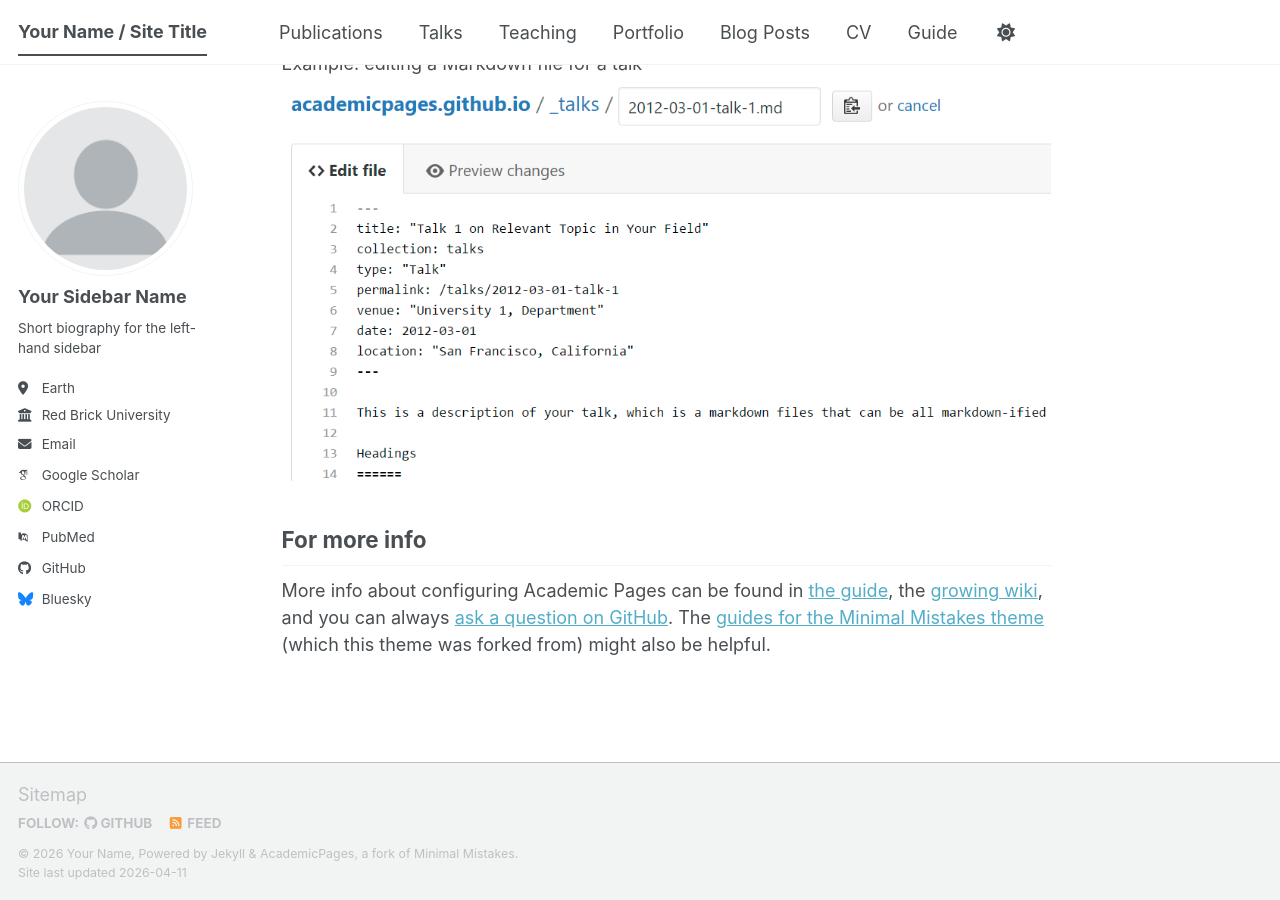
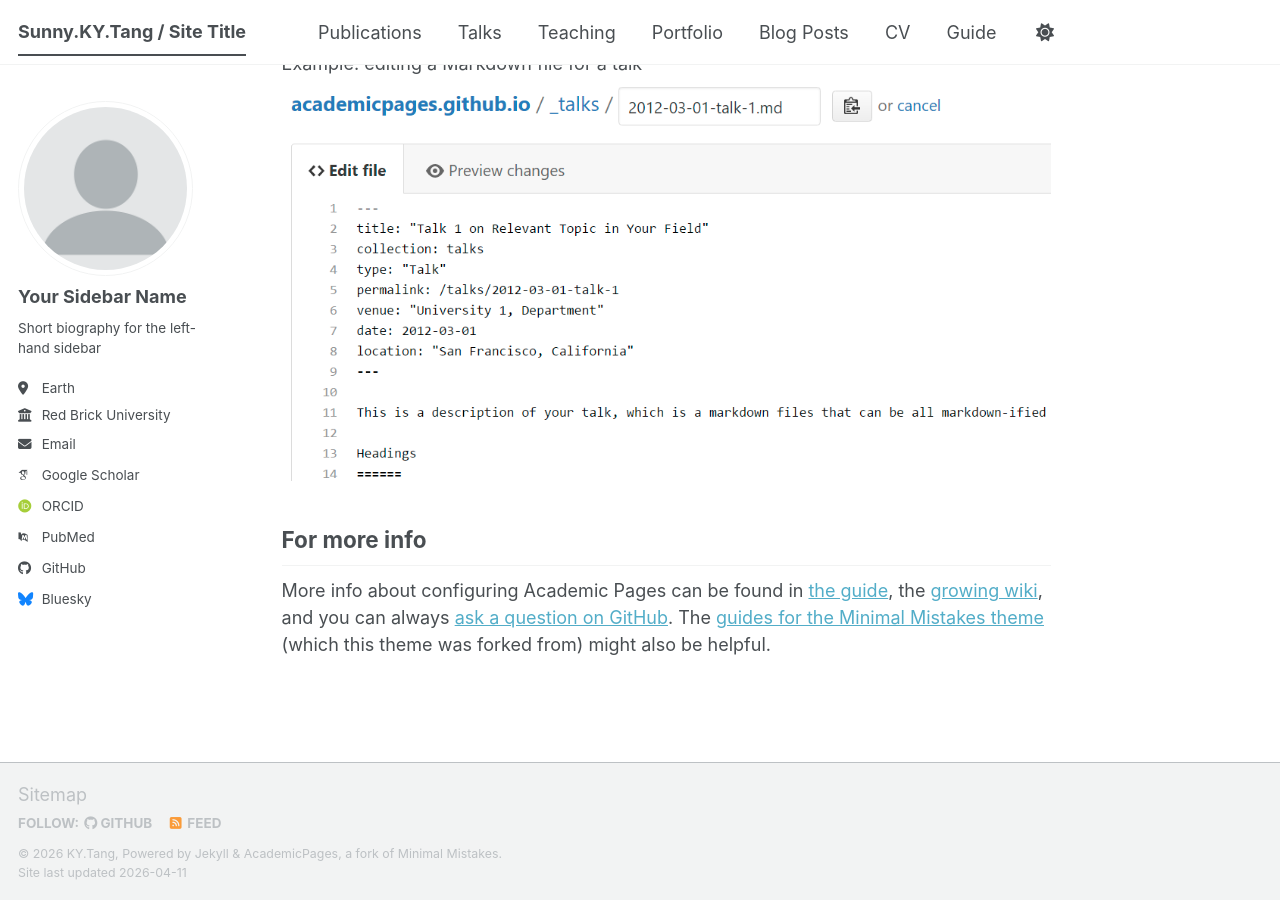
Before and after one commit to SunnyKYTang/SunnyKYTang.github.io, a Jekyll site: the page built from _pages/about.md, in a window 1280 px wide and 900 px high, scrolled down 2720 px. Built offline with Jekyll 4.4.1, drawn with Linux system fonts in a browser that asks for light colours; some web fonts are replaced; a script bundle is joined from its source files by our own code; library files that are not in the unit come from our copies.

Commit message:
Update _config.yml

```diff
--- a/_config.yml
+++ b/_config.yml
@@ -9,14 +9,14 @@
 # Basic Site Settings
 locale                   : "en-US"
 site_theme               : "default" # The available themes options are "default", "air", "sunrise", "mint", "dirt" and "contrast"
-title                    : "Your Name / Site Title"
+title                    : "Sunny.KY.Tang / Site Title"
 title_separator          : "-"
-name                     : &name "Your Name"
+name                     : &name "KY.Tang"
 description              : &description "Your Name's academic portfolio"   # Update this with a general description of your site, this is the default if not overridden by a page
-url                      : https://academicpages.github.io # The base hostname & protocol for your site e.g. "https://[your GitHub username].github.io",
+url                      : https://SunnyKYTang.github.io # The base hostname & protocol for your site e.g. "https://[your GitHub username].github.io",
                                                            # or if you already have some other page hosted on Github then use "https://[your GitHub username].github.io/[Your Repo Name]"
 baseurl                  : "" # the subpath of your site, e.g. "/blog"
-repository               : "academicpages/academicpages.github.io"
+repository               : "SunnyKYTang/SunnyKYTang.github.io"
 
 # Site Author - The following control what appear as part of the author content on the side bar.
 #               If a field is blank the icon and link will not appear, otherwise it will be shown.
```
